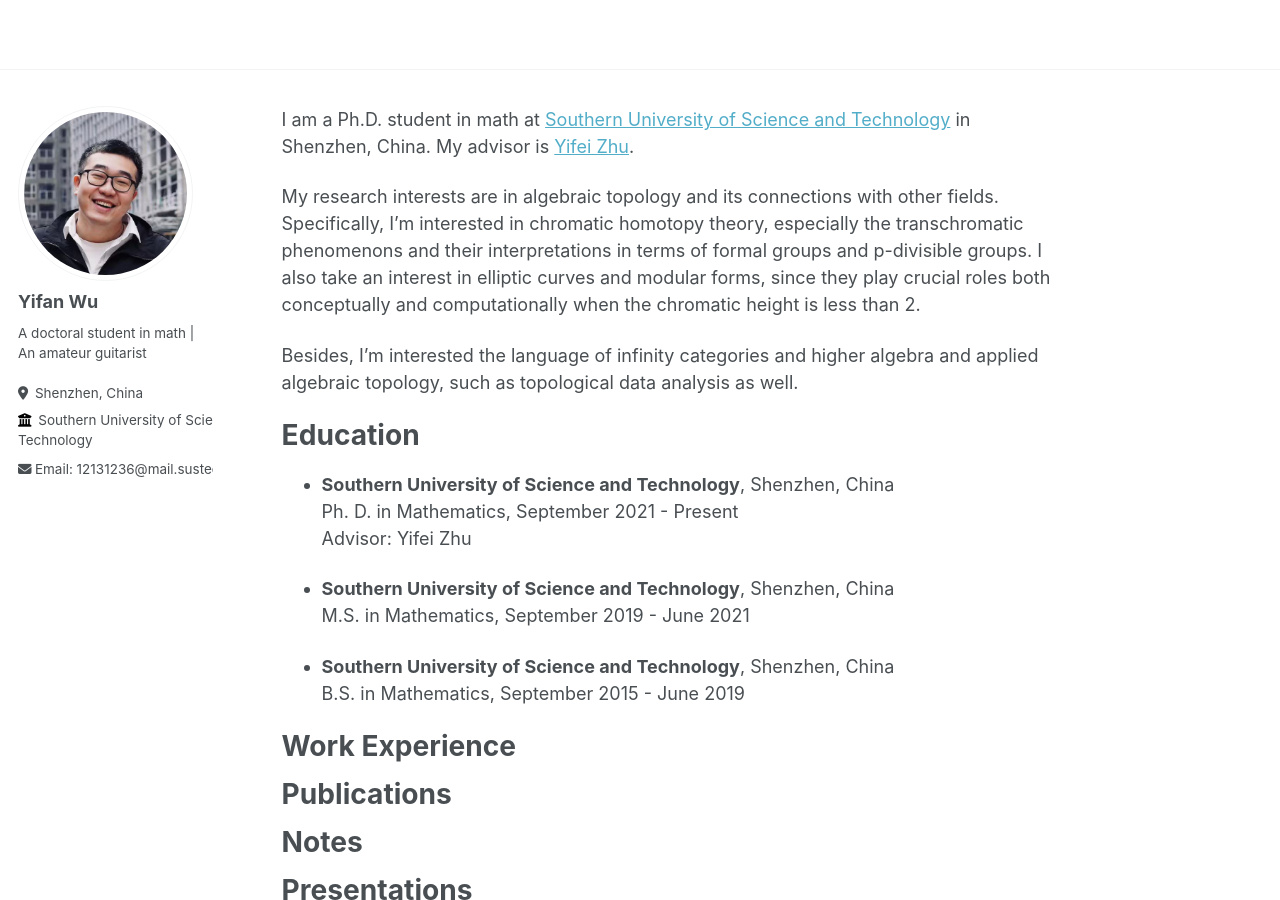
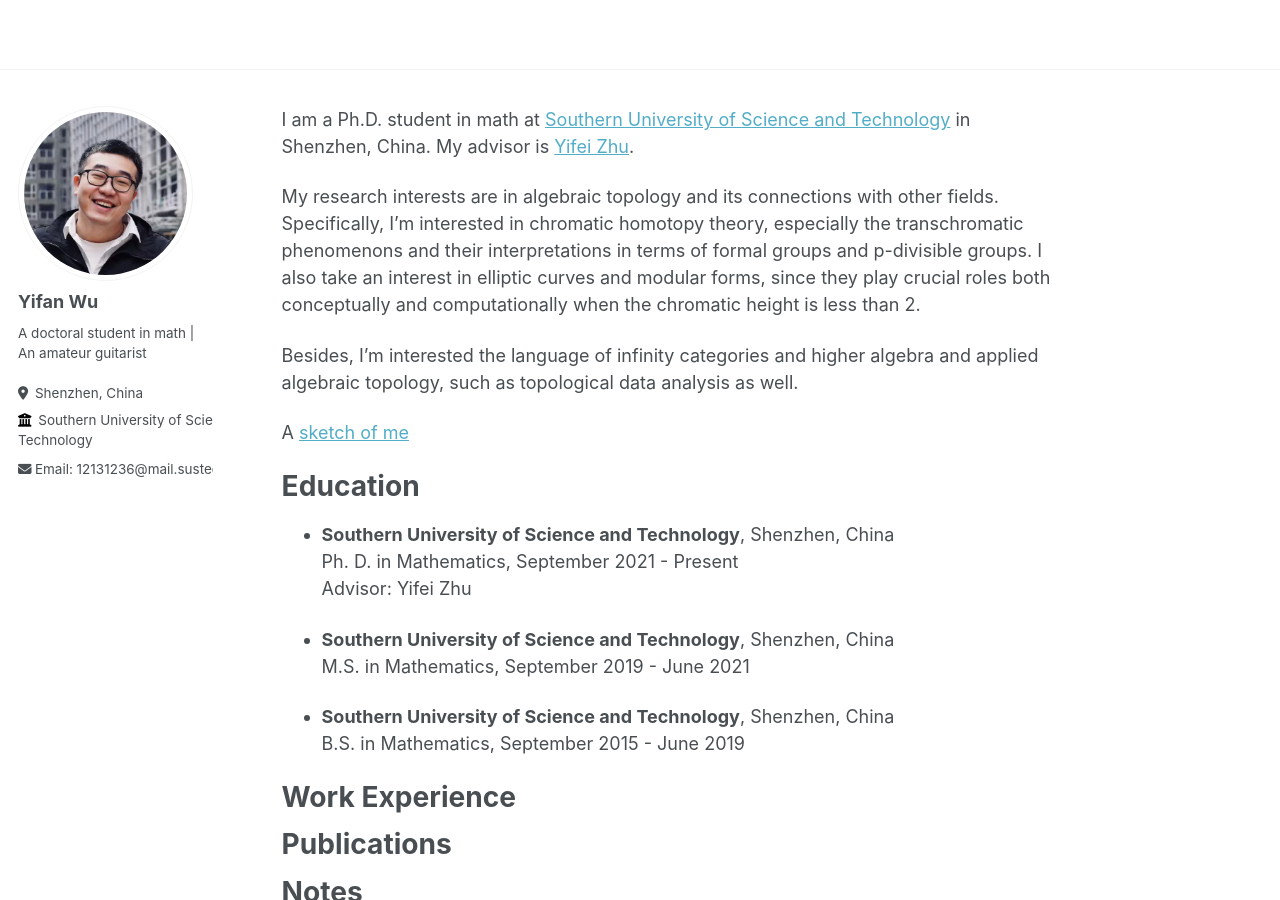
Before and after one commit to Wuyf19970105/Wuyf19970105.github.io, a Jekyll site: the page built from _pages/about.md, in a window 1280 px wide and 900 px high. Built offline with Jekyll 4.4.1, drawn with Linux system fonts in a browser that asks for light colours.

Commit message:
Update about.md
Signed-off-by: Yifan Wu <148335396+Wuyf19970105@users.noreply.github.com>

```diff
--- a/_pages/about.md
+++ b/_pages/about.md
@@ -16,6 +16,8 @@ since they play crucial roles both conceptually and computationally when the chr
 
 Besides, I'm interested the language of infinity categories and higher algebra
 and applied algebraic topology, such as topological data analysis as well.
+
+A [sketch of me](/images/sketch.png)
 
 Education
 ======
```
